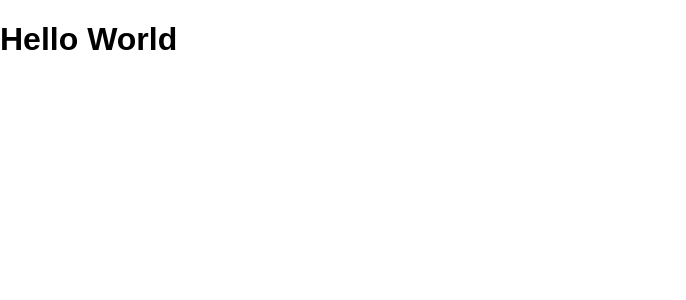
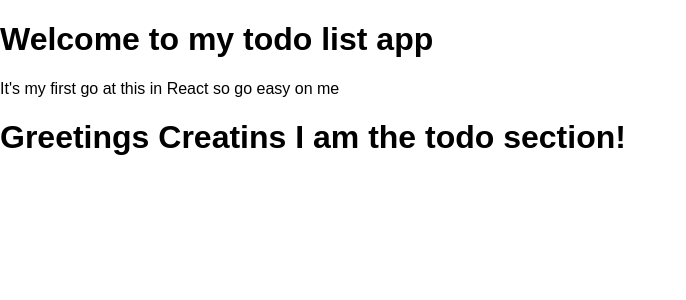
Before and after one commit to Moombai/scrappy-todo, a React (Create React App) app: page / in a window 1280 px wide. Shown: the top 300 px of the page, without its empty margins (0-686 px from the left). Built offline with nearby package versions, Linux system fonts and the light colour scheme.

Commit message:
Added some starter components

```diff
--- a/src/components/App.js
+++ b/src/components/App.js
@@ -1,11 +1,15 @@
 import React, { Component } from 'react';
-import logo from '../logo.svg';
+import { Header } from './Header';
+import { Todo } from './Todo';
 import '../App.css';
 
 class App extends Component {
   render() {
     return (
-      <h1>Hello World</h1>
+      <div>
+        <Header />
+        <Todo />
+      </div>
     );
   }
 }
--- /dev/null
+++ b/src/components/Header.js
@@ -0,0 +1,10 @@
+import React from 'react';
+
+export const Header = () => {
+	return (
+		<header>
+			<h1>Welcome to my todo list app</h1>
+			<p>It's my first go at this in React so go easy on me</p>
+		</header>
+	);
+}
--- /dev/null
+++ b/src/components/Todo.js
@@ -0,0 +1,7 @@
+import React from 'react';
+
+export class Todo extends React.Component {
+	render() {
+		return <h1>Greetings Creatins I am the todo section!</h1>;
+	}
+}
```
